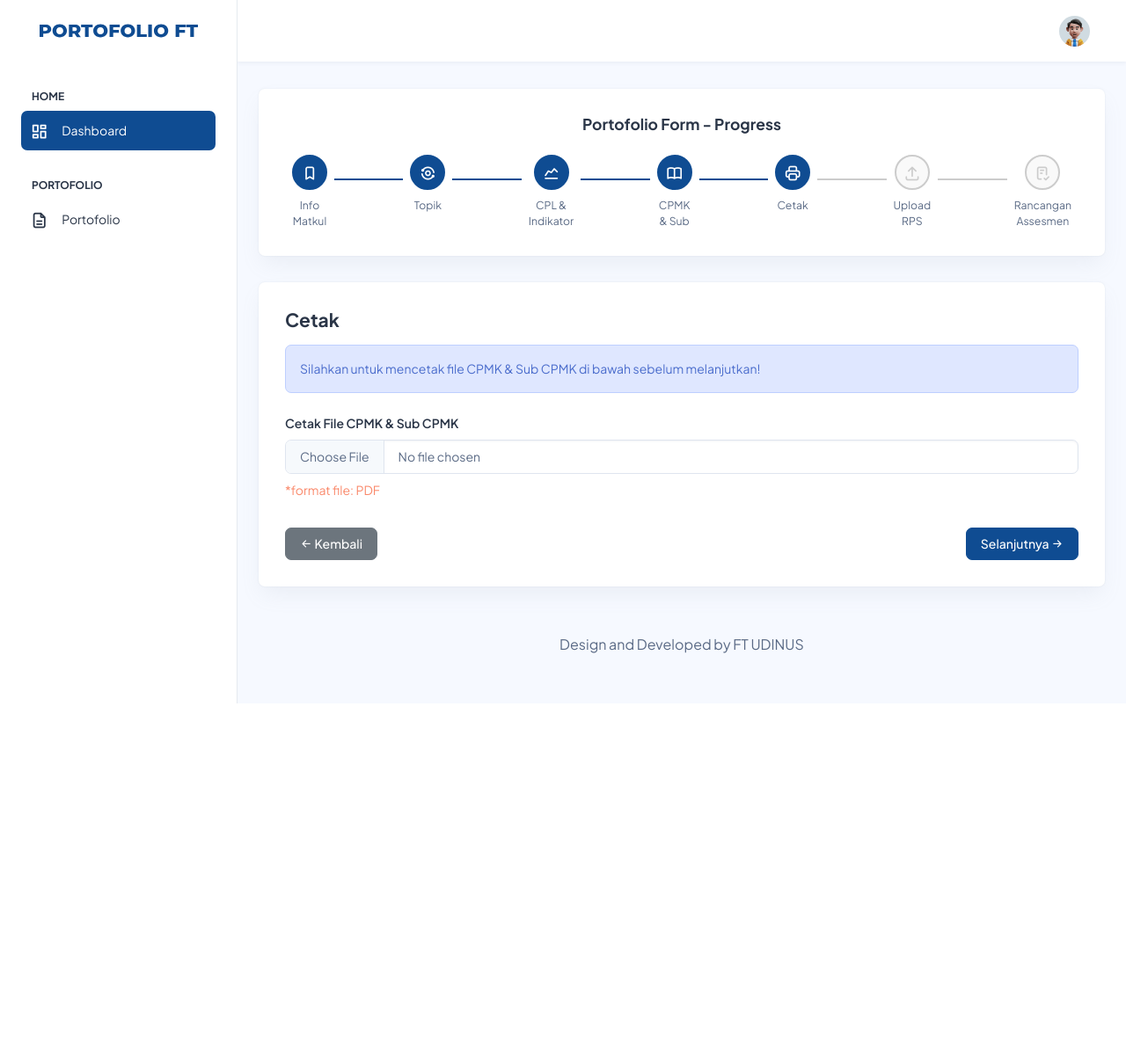
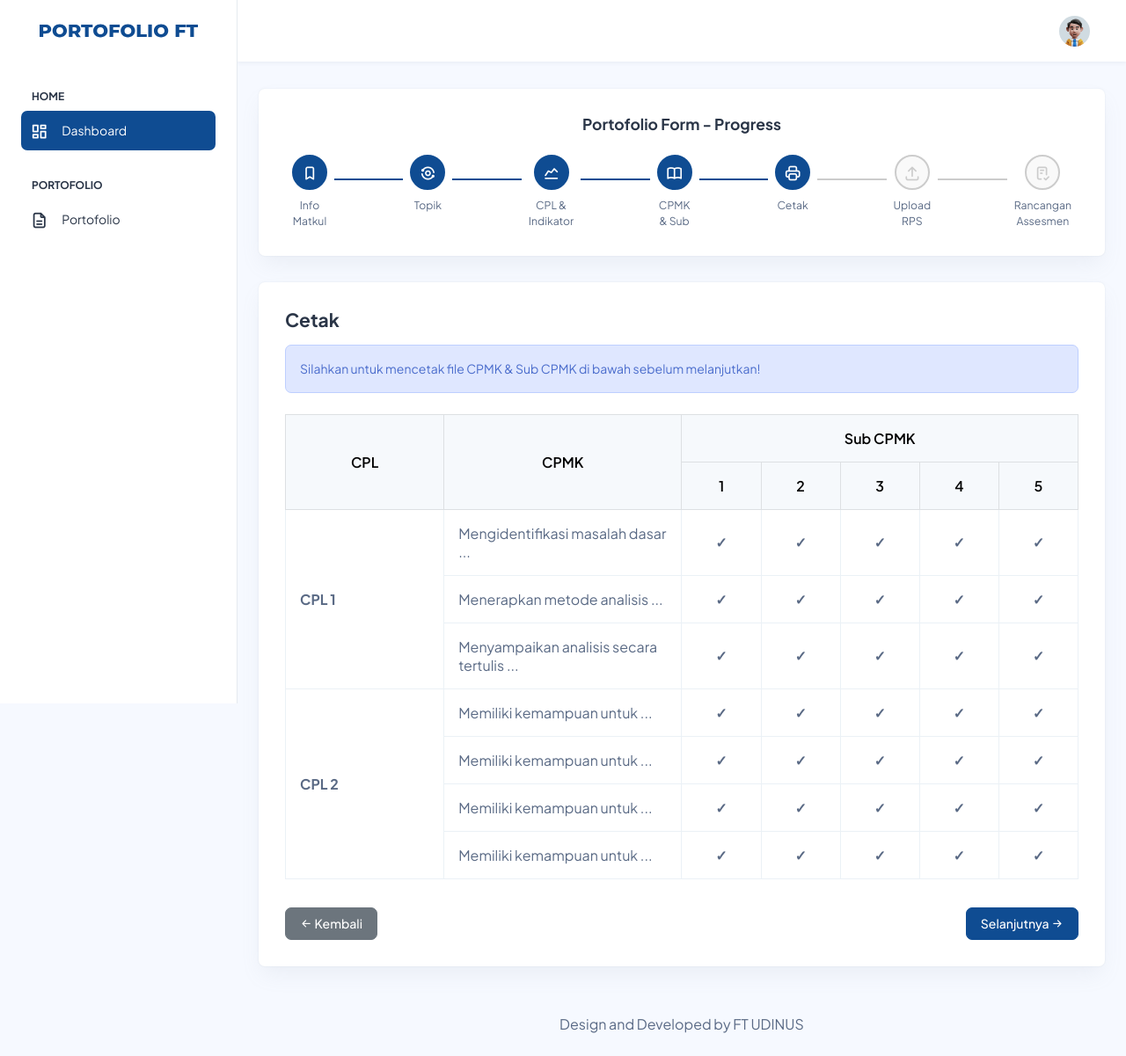
Before and after one commit to Alfaturachman/portofolio-ftdinus, a CodeIgniter 4 app: the page made by app/Views/backend/form-portofolio/cetak.php in a window 1280 px wide. Shown: the whole page at 88% size. Before the commit the page ends 800 px from the top, so only its background shows below. Run offline with PHP 8.4 and a stand-in for CodeIgniter, Linux system fonts and the light colour scheme; the template is opened without the code that fills it, so the values that code supplies are empty; some libraries are stand-ins or nearby versions.

Commit message:
initial commit

```diff
--- a/app/Views/backend/form-portofolio/cetak.php
+++ b/app/Views/backend/form-portofolio/cetak.php
@@ -143,11 +143,88 @@
                     </div>
 
                     <form id="rpsForm" action="<?= base_url('form/submit') ?>" method="post" enctype="multipart/form-data">
-                        <div class="form-group mb-2">
-                            <label for="rps_file" class="form-label">Cetak File CPMK & Sub CPMK</label>
-                            <input type="file" class="form-control" id="rps_file" name="rps_file" accept="application/pdf" required>
+                        <div class="table-responsive">
+                            <table class="table table-bordered">
+                                <thead class="table-light">
+                                    <tr class="align-middle text-center">
+                                        <th style="width: 20%" rowspan="2">CPL</th>
+                                        <th style="width: 30%" rowspan="2">CPMK</th>
+                                        <th colspan="5">Sub CPMK</th>
+                                    </tr>
+                                    <tr class="text-center">
+                                        <th>1</th>
+                                        <th>2</th>
+                                        <th>3</th>
+                                        <th>4</th>
+                                        <th>5</th>
+                                    </tr>
+                                </thead>
+                                <tbody>
+                                    <!-- CPL 1 -->
+                                    <tr>
+                                        <td rowspan="3" class="align-middle"><strong>CPL 1</strong></td>
+                                        <td>Mengidentifikasi masalah dasar ...</td>
+                                        <td class="text-center align-middle"><strong>✓</strong></td>
+                                        <td class="text-center align-middle"><strong>✓</strong></td>
+                                        <td class="text-center align-middle"><strong>✓</strong></td>
+                                        <td class="text-center align-middle"><strong>✓</strong></td>
+                                        <td class="text-center align-middle"><strong>✓</strong></td>
+                                    </tr>
+                                    <tr>
+                                        <td>Menerapkan metode analisis ...</td>
+                                        <td class="text-center align-middle"><strong>✓</strong></td>
+                                        <td class="text-center align-middle"><strong>✓</strong></td>
+                                        <td class="text-center align-middle"><strong>✓</strong></td>
+                                        <td class="text-center align-middle"><strong>✓</strong></td>
+                                        <td class="text-center align-middle"><strong>✓</strong></td>
+                                    </tr>
+                                    <tr>
+                                        <td>Menyampaikan analisis secara tertulis ...</td>
+                                        <td class="text-center align-middle"><strong>✓</strong></td>
+                                        <td class="text-center align-middle"><strong>✓</strong></td>
+                                        <td class="text-center align-middle"><strong>✓</strong></td>
+                                        <td class="text-center align-middle"><strong>✓</strong></td>
+                                        <td class="text-center align-middle"><strong>✓</strong></td>
+                                    </tr>
+
+                                    <!-- CPL 2 -->
+                                    <tr>
+                                        <td rowspan="4" class="align-middle"><strong>CPL 2</strong></td>
+                                        <td class="align-middle">Memiliki kemampuan untuk ...</td>
+                                        <td class="text-center align-middle"><strong>✓</strong></td>
+                                        <td class="text-center align-middle"><strong>✓</strong></td>
+                                        <td class="text-center align-middle"><strong>✓</strong></td>
+                                        <td class="text-center align-middle"><strong>✓</strong></td>
+                                        <td class="text-center align-middle"><strong>✓</strong></td>
+                                    </tr>
+                                    <tr>
+                                        <td class="align-middle">Memiliki kemampuan untuk ...</td>
+                                        <td class="text-center align-middle"><strong>✓</strong></td>
+                                        <td class="text-center align-middle"><strong>✓</strong></td>
+                                        <td class="text-center align-middle"><strong>✓</strong></td>
+                                        <td class="text-center align-middle"><strong>✓</strong></td>
+                                        <td class="text-center align-middle"><strong>✓</strong></td>
+                                    </tr>
+                                    <tr>
+                                        <td class="align-middle">Memiliki kemampuan untuk ...</td>
+                                        <td class="text-center align-middle"><strong>✓</strong></td>
+                                        <td class="text-center align-middle"><strong>✓</strong></td>
+                                        <td class="text-center align-middle"><strong>✓</strong></td>
+                                        <td class="text-center align-middle"><strong>✓</strong></td>
+                                        <td class="text-center align-middle"><strong>✓</strong></td>
+                                    </tr>
+                                    <tr>
+                                        <td class="align-middle">Memiliki kemampuan untuk ...</td>
+                                        <td class="text-center align-middle"><strong>✓</strong></td>
+                                        <td class="text-center align-middle"><strong>✓</strong></td>
+                                        <td class="text-center align-middle"><strong>✓</strong></td>
+                                        <td class="text-center align-middle"><strong>✓</strong></td>
+                                        <td class="text-center align-middle"><strong>✓</strong></td>
+                                    </tr>
+                                </tbody>
+                            </table>
                         </div>
-                        <p class="text-danger">*format file: PDF</p>
+
                         <div class="d-flex justify-content-between pt-3">
                             <a class="btn btn-secondary" href="<?= base_url('portofolio-form/cpmk-subcpmk') ?>">
                                 <i class="ti ti-arrow-left"></i> Kembali
```
